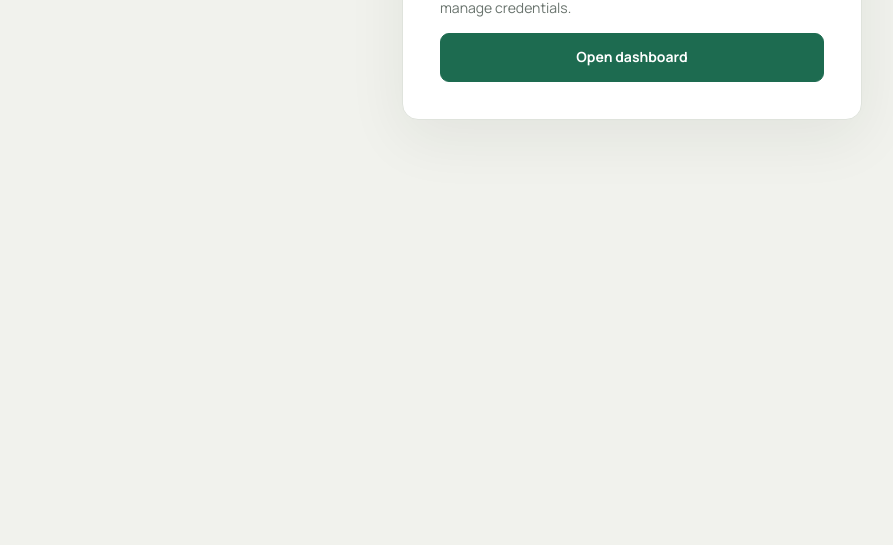
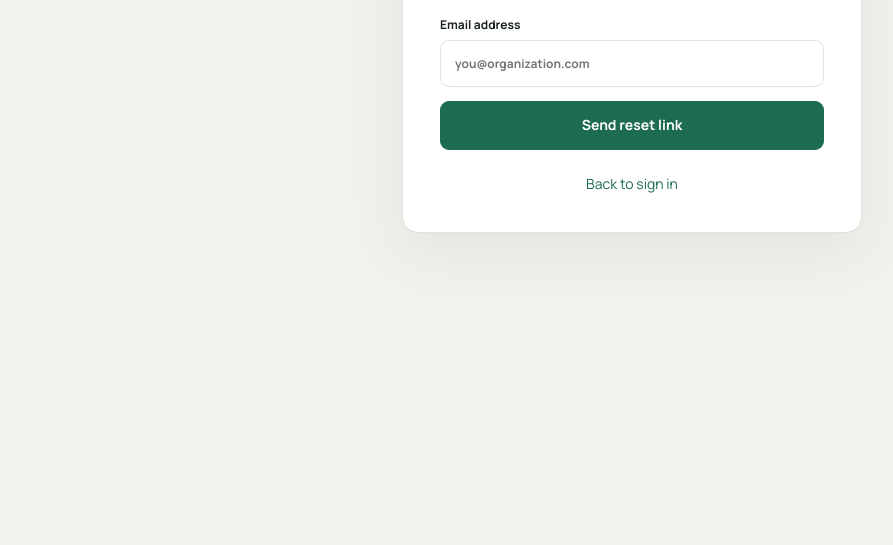
Before and after one commit to AbdulRaheem010/CertiVerify, a website: page frontend/forgot-password.html in a window 1280 px wide. Shown: the part 255-800 px from the top of the page, without its empty margins (8-901 px from the left). Drawn offline with nearby package versions, Linux system fonts and the light colour scheme.

Commit message:
Build functional forgot password form

```diff
--- a/frontend/forgot-password.html
+++ b/frontend/forgot-password.html
@@ -1 +1,3 @@
-<!doctype html><html lang="en"><head><meta charset="utf-8"><meta name="viewport" content="width=device-width,initial-scale=1"><title>forgot password — CertiVerify</title><link rel="stylesheet" href="/css/style.css"><script type="module" src="/js/app.js"></script><script type="module" src="/js/auth.js"></script></head><body class="auth-page"><a class="brand auth-brand" href="/"><i>✓</i> CertiVerify</a><main class="auth-card"><span class="eyebrow accent">CERTIVERIFY WORKSPACE</span><h1>forgot password</h1><p>This workspace surface is ready to connect to the protected REST API. Begin from the dashboard to issue and manage credentials.</p><a class="button wide" href="/dashboard.html">Open dashboard</a></main></body></html>
+<!doctype html>
+<html lang="en"><head><meta charset="utf-8"><meta name="viewport" content="width=device-width,initial-scale=1"><title>Forgot password — CertiVerify</title><link rel="stylesheet" href="/css/style.css"><script type="module" src="/js/app.js"></script><script type="module" src="/js/password-reset.js"></script></head>
+<body class="auth-page"><a class="brand auth-brand" href="/"><i>✓</i> CertiVerify</a><main class="auth-card"><span class="eyebrow accent">ACCOUNT RECOVERY</span><h1>Forgot your password?</h1><p>Enter the email address associated with your account. If it exists, we’ll send you a secure reset link.</p><form id="forgot-password-form"><label>Email address<input type="email" name="email" required autocomplete="email" maxlength="254" placeholder="you@organization.com"></label><p id="reset-message" role="status" aria-live="polite"></p><button class="button wide" type="submit">Send reset link</button></form><p class="auth-switch"><a href="/login.html">Back to sign in</a></p></main></body></html>
```
